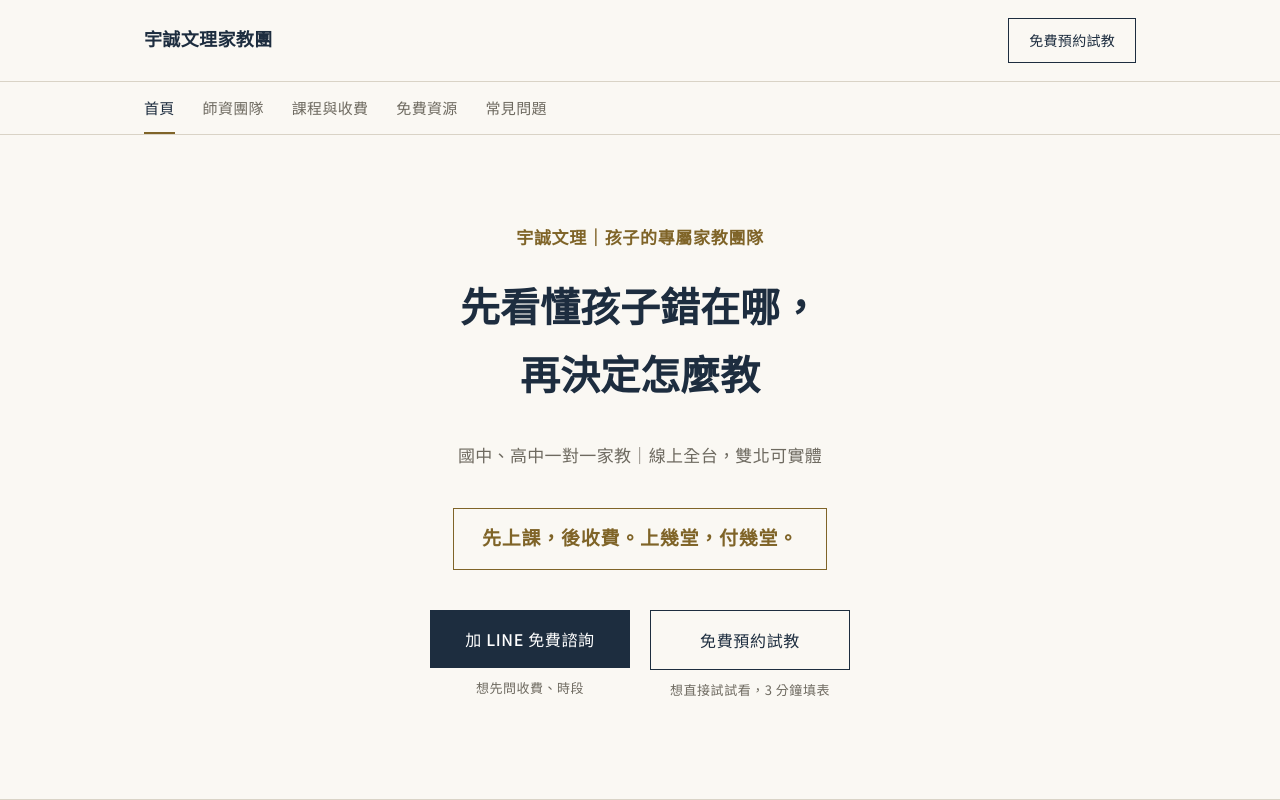
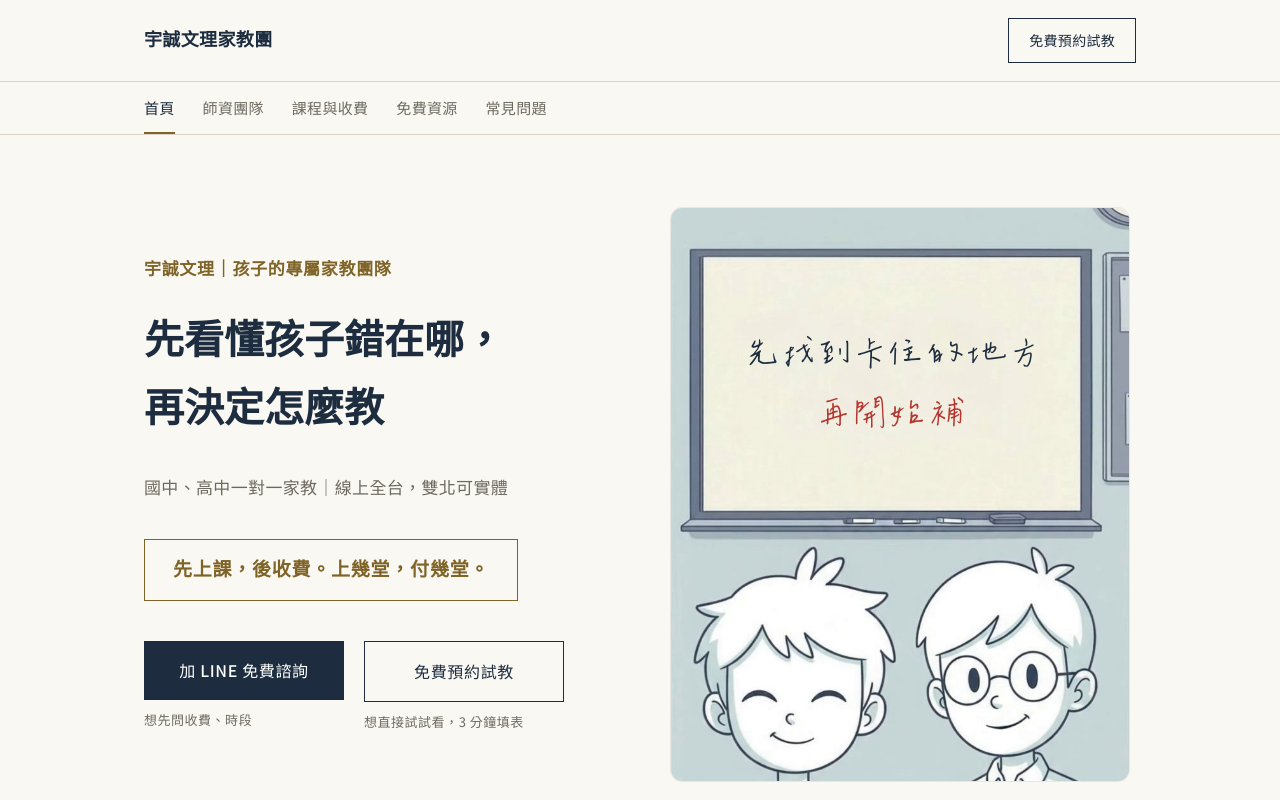
Before and after one commit to chen-cu/chen-cu.github.io-yucheng-tutoring, a plain HTML site: page index.html in a window 1280 px wide. Shown: the top 800 px of the page. Drawn offline with Linux system fonts and the light colour scheme.

Commit message:
Home hero: split layout with 小宇 and 誠誠老師 at the whiteboard (board text centered)
Co-Authored-By: Claude Opus 5.5 <noreply@anthropic.com>
Claude-Session: https://claude.ai/code/session_0155NkZCiaYWWtBo64Kc8mky

```diff
--- a/css/style.css
+++ b/css/style.css
@@ -264,6 +264,30 @@ body {
 }
 
 .hero-cta { margin-top: 40px; }
+
+/* 首屏左右分欄:左文字、右邊小宇與誠誠老師(2026-11-18) */
+.hero-split { text-align: left; padding: 72px 0 80px; }
+.hero-grid { display: grid; grid-template-columns: 1fr; gap: 48px; align-items: center; }
+.hero-split .hero-title { margin: 0; }
+.hero-split .cta-choice { justify-content: flex-start; }
+.hero-split .cta-option { align-items: flex-start; }
+.hero-visual { position: relative; margin: 0; width: 100%; max-width: 460px; justify-self: center;
+  border-radius: 12px; overflow: hidden; border: 1px solid rgba(29, 45, 63, 0.08); }
+.hero-visual img { display: block; width: 100%; height: auto; }
+/* 白板內框位置(依圖實測):左 7.2%、寬 82%、上 8.7%、高 44% */
+.hero-board { position: absolute; left: 7.2%; width: 82%; top: 8.7%; height: 44%;
+  display: flex; flex-direction: column; justify-content: center; align-items: center; text-align: center;
+  font-family: "Yucheng Hand", var(--serif); font-size: clamp(1.5rem, 6vw, 2.5rem); line-height: 1.5; color: var(--ink); }
+.hero-board span { color: var(--pen); }
+@media (min-width: 900px) {
+  .hero-grid { grid-template-columns: 1fr 1fr; }
+  .hero-board { font-size: 2.5rem; }
+}
+@media (max-width: 899px) {
+  .hero-split .cta-choice { justify-content: center; }
+  .hero-split .cta-option { align-items: center; }
+  .hero-split .hero-text { text-align: center; }
+}
 
 .cta-note {
   margin-top: 14px;
--- a/index.html
+++ b/index.html
@@ -94,13 +94,14 @@
 <main>
 
 <!-- ============ 首屏 ============ -->
-<section class="hero" id="hero">
-  <div class="container">
-    <p class="hero-eyebrow">宇誠文理｜孩子的專屬家教團隊</p>
-    <h1 class="hero-title">先看懂孩子錯在哪，<br>再決定怎麼教</h1>
-    <p class="hero-sub">國中、高中一對一家教｜線上全台，雙北可實體</p>
-    <p class="trust-badge">先上課，後收費。上幾堂，付幾堂。</p>
-    <div class="hero-cta">
+<section class="hero hero-split" id="hero">
+  <div class="container hero-grid">
+    <div class="hero-text">
+      <p class="hero-eyebrow">宇誠文理｜孩子的專屬家教團隊</p>
+      <h1 class="hero-title">先看懂孩子錯在哪，<br>再決定怎麼教</h1>
+      <p class="hero-sub">國中、高中一對一家教｜線上全台，雙北可實體</p>
+      <p class="trust-badge">先上課，後收費。上幾堂，付幾堂。</p>
+      <div class="hero-cta">
       <div class="cta-choice">
         <div class="cta-option">
           <a class="btn btn-primary" href="https://lin.ee/oPeCDkw" target="_blank" rel="noopener">加 LINE 免費諮詢</a>
@@ -112,6 +113,11 @@
         </div>
       </div>
     </div>
+    </div>
+    <figure class="hero-visual">
+      <img src="img/hero-chars.jpg" width="720" height="900" alt="小宇和誠誠老師站在白板前，白板上寫著：先找到卡住的地方，再開始補">
+      <p class="hero-board" aria-hidden="true">先找到卡住的地方<br><span>再開始補</span></p>
+    </figure>
   </div>
 </section>
 
```
Also changed, not shown: img/hero-chars.jpg (added).
